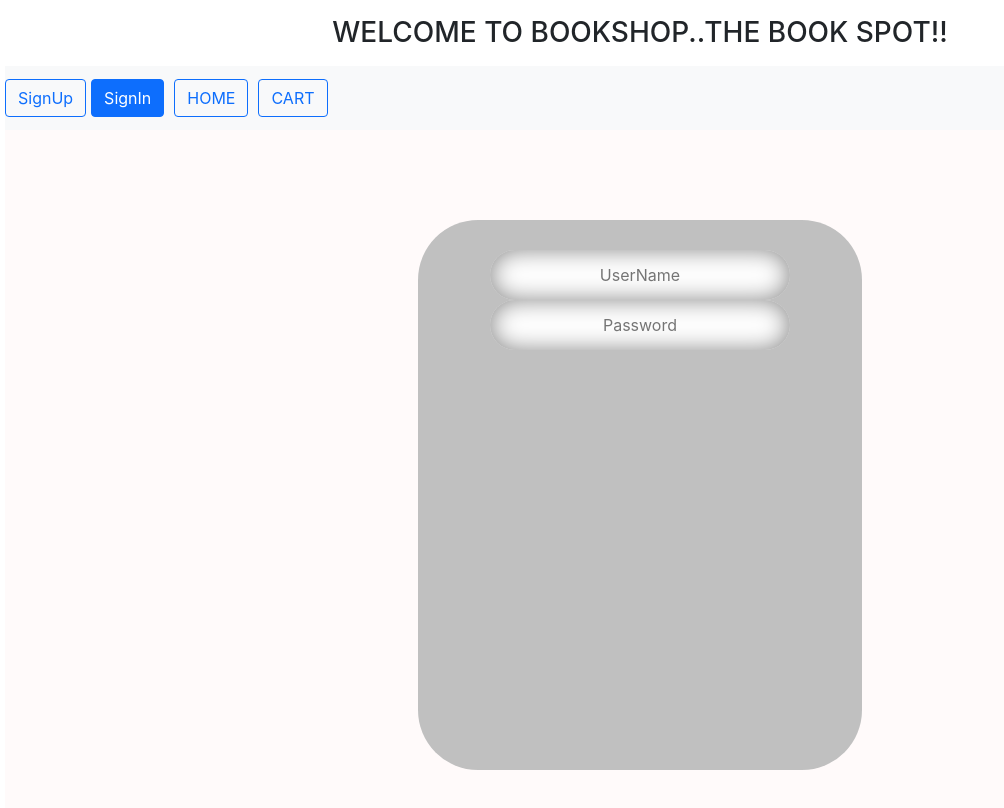
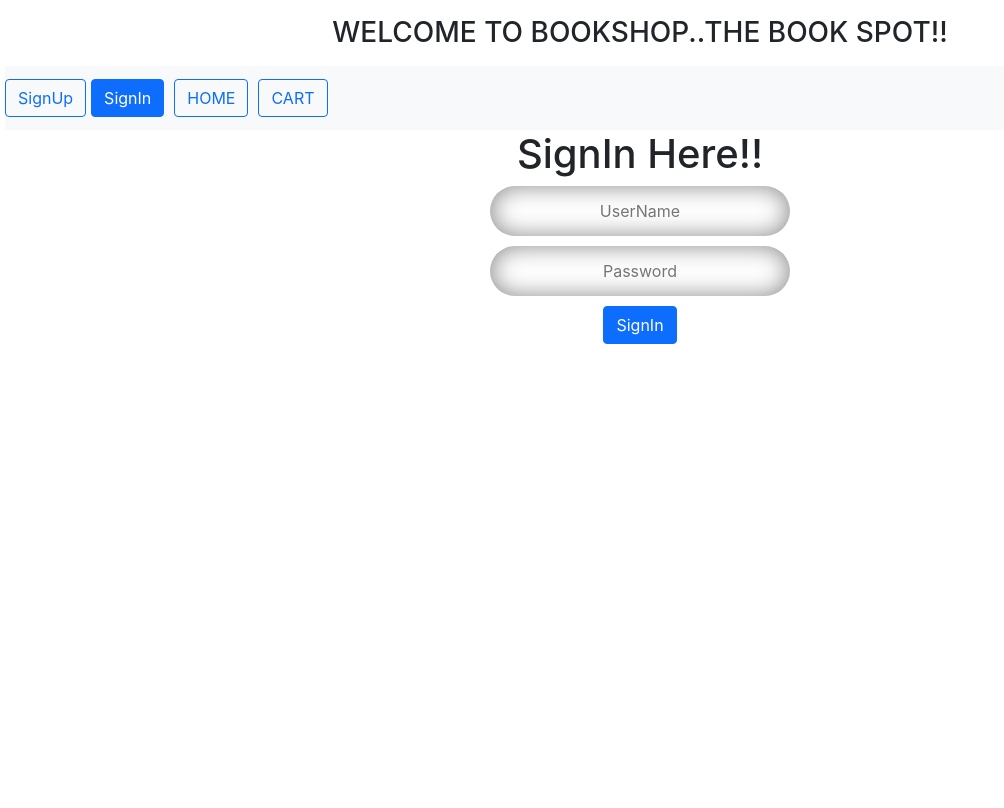
Before and after one commit to Pratiksha-Thorat0702/React-FE, a React (Create React App) app: page /SignIn in a window 1280 px wide. Shown: the top 808 px of the page, without its empty margins (0-1004 px from the left). Built offline with nearby package versions, Linux system fonts and the light colour scheme.

Commit message:
commit changes

```diff
--- a/src/Components/Home.js
+++ b/src/Components/Home.js
@@ -4,6 +4,8 @@ import App from "../App";
 //import './App.css';
 //import logo from './logo.svg';
 //import img from './image/image1.png';
+//import {Quantity} from './Components/Quantity';
+
 class Home extends Component {
 
 	// Constructor
@@ -54,11 +56,27 @@ class Home extends Component {
                 <td> { item.Price} </td>
                 <td> { item.Quantity} </td>
                 <td> { item.AddToCart} </td>
+               <td>
+                   <input type="number" placeholder="0" value={item.stock}></input>
+               </td>
+               <td>
+                   <button type="button"
+                   className="btn-btn-light me-1">AddToCart</button>
+               </td>
+               <td>
+                   <button type="button"
+                   className="btn-btn-light me-1">
+                       <svg xmlns="http://www.w3.org/2000/svg" width="16" height="16" fill="currentColor" class="bi bi-cart4" viewBox="0 0 16 16">
+  <path d="M0 2.5A.5.5 0 0 1 .5 2H2a.5.5 0 0 1 .485.379L2.89 4H14.5a.5.5 0 0 1 .485.621l-1.5 6A.5.5 0 0 1 13 11H4a.5.5 0 0 1-.485-.379L1.61 3H.5a.5.5 0 0 1-.5-.5zM3.14 5l.5 2H5V5H3.14zM6 5v2h2V5H6zm3 0v2h2V5H9zm3 0v2h1.36l.5-2H12zm1.11 3H12v2h.61l.5-2zM11 8H9v2h2V8zM8 8H6v2h2V8zM5 8H3.89l.5 2H5V8zm0 5a1 1 0 1 0 0 2 1 1 0 0 0 0-2zm-2 1a2 2 0 1 1 4 0 2 2 0 0 1-4 0zm9-1a1 1 0 1 0 0 2 1 1 0 0 0 0-2zm-2 1a2 2 0 1 1 4 0 2 2 0 0 1-4 0z"/>
+</svg>
+                   </button>
 
+               </td>
                 </tr>
 
                       ))
                       }
+                      <script src="script.js"></script>
 
 
                       </tbody>
--- a/src/Components/SignIn.css
+++ b/src/Components/SignIn.css
@@ -15,6 +15,7 @@
     padding-top: 30px;
     border-radius: 60px;
     background-color: silver;
+    margin-bottom: 5px;
 
   }
   .img{
@@ -51,6 +52,7 @@
     outline: none;
     background-color: #fff;
     text-align: center;
+    margin-bottom: 10px;
   }
   .img2{
     height: 25px;
--- a/src/Components/SignIn.js
+++ b/src/Components/SignIn.js
@@ -1,36 +1,57 @@
-import React  from 'react';
+import React, {useState} from 'react';
+import {useHistory} from 'react-router-dom';
 //import img2 from './images/un.png';
 //import img3 from './images/password.png';
 import './SignIn.css'
 
+
 function SignIn()
 {
+
+
+    const [UserName,setName]=useState("");
+    const [Password,setPassword]=useState("");
+    const history=useHistory();
+
+    async function Login(){
+        var t2=document.getElementById("t2");
+        if(t2==true){
+            alert("login sucess");
+        }
+        else{
+            alert("fail");
+        }
+        let item={UserName,Password}
+        console.warn(item)
+        let result =await fetch("http://localhost:5000/api/signIn" ,{
+            method:'POST',
+            body:JSON.stringify(item),
+            headers:{
+                "Content-Type":'application/json',
+                "Accept":'application/json'
+
+            }
+
+        })
+        result=await result.json()
+        localStorage.setItem("user-info",JSON.stringify(result))
+        history.push("/Home")
+    }
+
     return(
 
-<div className="main">
+    <div className='col-sm-6-offset-sm-3'>
+             <h1>SignIn Here!!
 
-<div className="sub-main">
+             </h1>
 
-<div>
-  <div className="imgs">
+            <input type="text" values={UserName} onChange={(e)=>setName(e.target.value)} placeholder="UserName" className="UserName" />
+            <br/>
 
-   </div>
-
-    <div>
-
-            <input type="text" placeholder="UserName" className="Name" />
-        </div>
-        <div>
-                <input type="text" placeholder="Password" className="Name" />
-            </div>
-
-            </div>
-
-        </div>
-
-    </div>
-
-
-    )
+             <input type="text"values={Password} onChange={(e)=>setPassword(e.target.value)} placeholder="Password" className="Paasword" />
+             <br/>
+             <buttton id="t2" onClick={Login} className="btn btn-primary">SignIn</buttton>
+         </div>
+        )
 }
 export default SignIn
--- a/src/Components/SignUp.js
+++ b/src/Components/SignUp.js
@@ -33,13 +33,15 @@ function Signup()
         })
         result=await result.json()
         localStorage.setItem("user-info",JSON.stringify(result))
-        history.push("/add")
+        history.push("/Home")
     }
 
     return(
 
     <div className='col-sm-6-offset-sm-3'>
-             <h1>SignUp page</h1>
+             <h1>SignUp Here!!
+
+             </h1>
 
             <input type="text" values={UserName} onChange={(e)=>setName(e.target.value)} placeholder="UserName" className="UserName" />
             <br/>
```
Also changed, not shown: src/Components/Quantity.js (+46 -0 lines).
